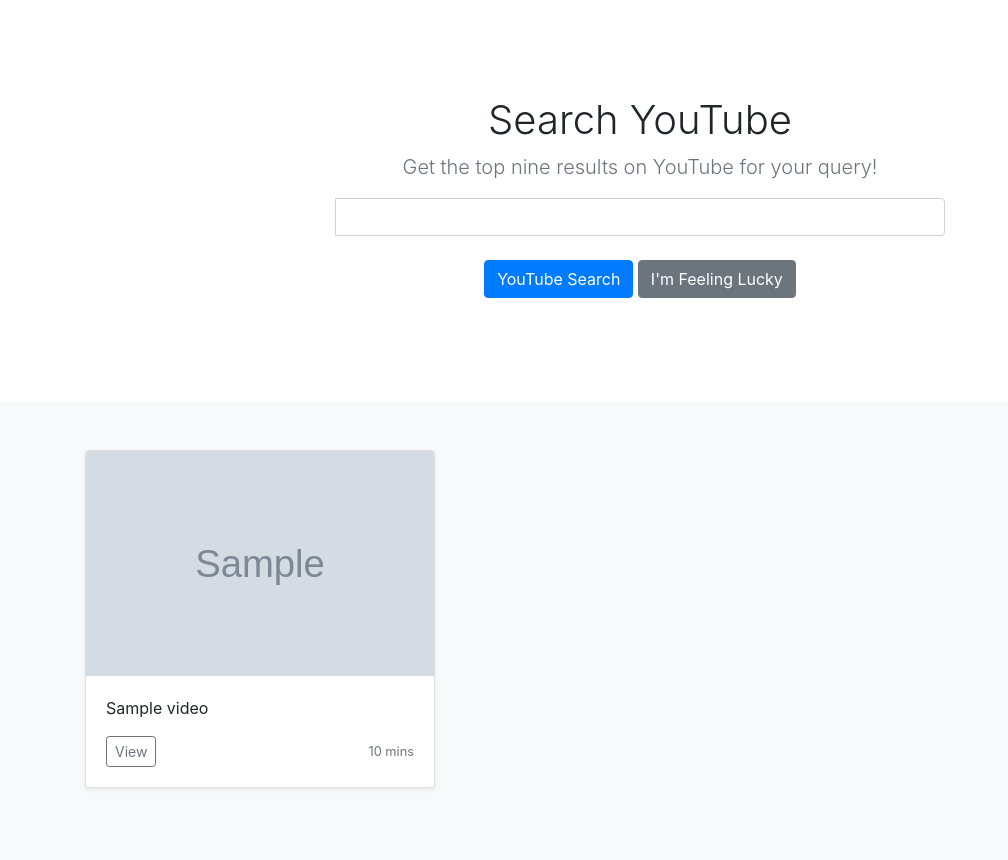
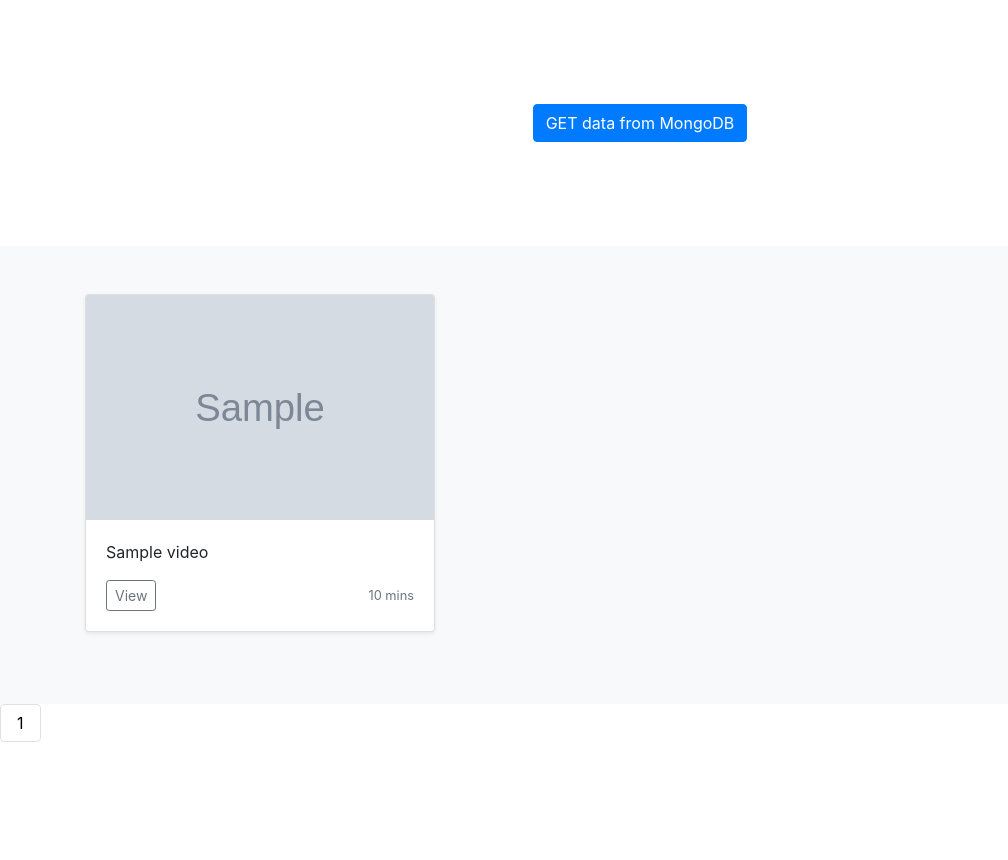
Before and after one commit to arifwaqas/youtube-search-django, a Django app: template youtube_search/search/templates/search/index.html in a window 1280 px wide. Shown: the whole page, without its empty margins (0-1008 px from the left). After the commit the page ends 742 px from the top, so only its background shows below. Run offline with Django 3.2, Linux system fonts and the light colour scheme; the template is opened without the code that fills it: most values are stand-ins (such as "Sample title", 1, 10 or a date in 2020); grey boxes marked "Sample" are stand-in pictures; some libraries are stand-ins or nearby versions.

Commit message:
Added and migrated MongoDB(localhost)

```diff
--- a/youtube_search/search/static/search/album.css
+++ b/youtube_search/search/static/search/album.css
@@ -31,3 +31,13 @@
 footer p {
   margin-bottom: .25rem;
 }
+.pagination {
+  display: inline-block;
+}
+
+.pagination a {
+  color: black;
+  float: left;
+  padding: 8px 16px;
+  text-decoration: none;
+}
--- a/youtube_search/search/templates/search/index.html
+++ b/youtube_search/search/templates/search/index.html
@@ -32,16 +32,10 @@
 
   <section class="jumbotron text-center">
     <div class="container">
-      <h1 class="jumbotron-heading">Search YouTube</h1>
-      <p class="lead text-muted">Get the top nine results on YouTube for your query!</p>
       <form method="POST">
-      <div class="input-group mb-3">
           {% csrf_token %}
-          <input type="text" name="search" class="form-control" aria-label="Username">
-      </div>
       <p>
-        <button type="submit" name="submit" value="search" class="btn btn-primary my-2">YouTube Search</button>
-        <button type="submit" name="submit" value="lucky" class="btn btn-secondary my-2">I'm Feeling Lucky</button>
+        <button type="submit" name="submit" value="search" class="btn btn-primary my-2">GET data from MongoDB</button>
       </p>
       </form>
     </div>
@@ -69,6 +63,27 @@
       </div>
     </div>
   </div>
+  <nav aria-label="Page navigation example">
+    <ul class="pagination">
+      {% if videos.has_previous %}
+      <li class="page-item">
+        <a class="page-link" href="?page={{videos.previous_page_number}}" aria-label="Previous">
+          <span aria-hidden="true">&laquo;</span>
+          <span class="sr-only">Previous</span>
+        </a>
+      </li>
+      {% endif %}
+      <li class="page-item"><a class="page-link" href="#">{{videos.number}}</a></li>
+      {% if videos.has_next %}
+      <li class="page-item">
+        <a class="page-link" href="?page={{videos.next_page_number}}" aria-label="Next">
+          <span aria-hidden="true">&raquo;</span>
+          <span class="sr-only">Next</span>
+        </a>
+      </li>
+      {% endif %}
+    </ul>
+  </nav>
 
 </main>
 </body>
```
Also changed, not shown: youtube_search/search/views.py (+46 -52 lines), youtube_search/youtube_search/settings.py (+5 -3 lines), 2 other files.
